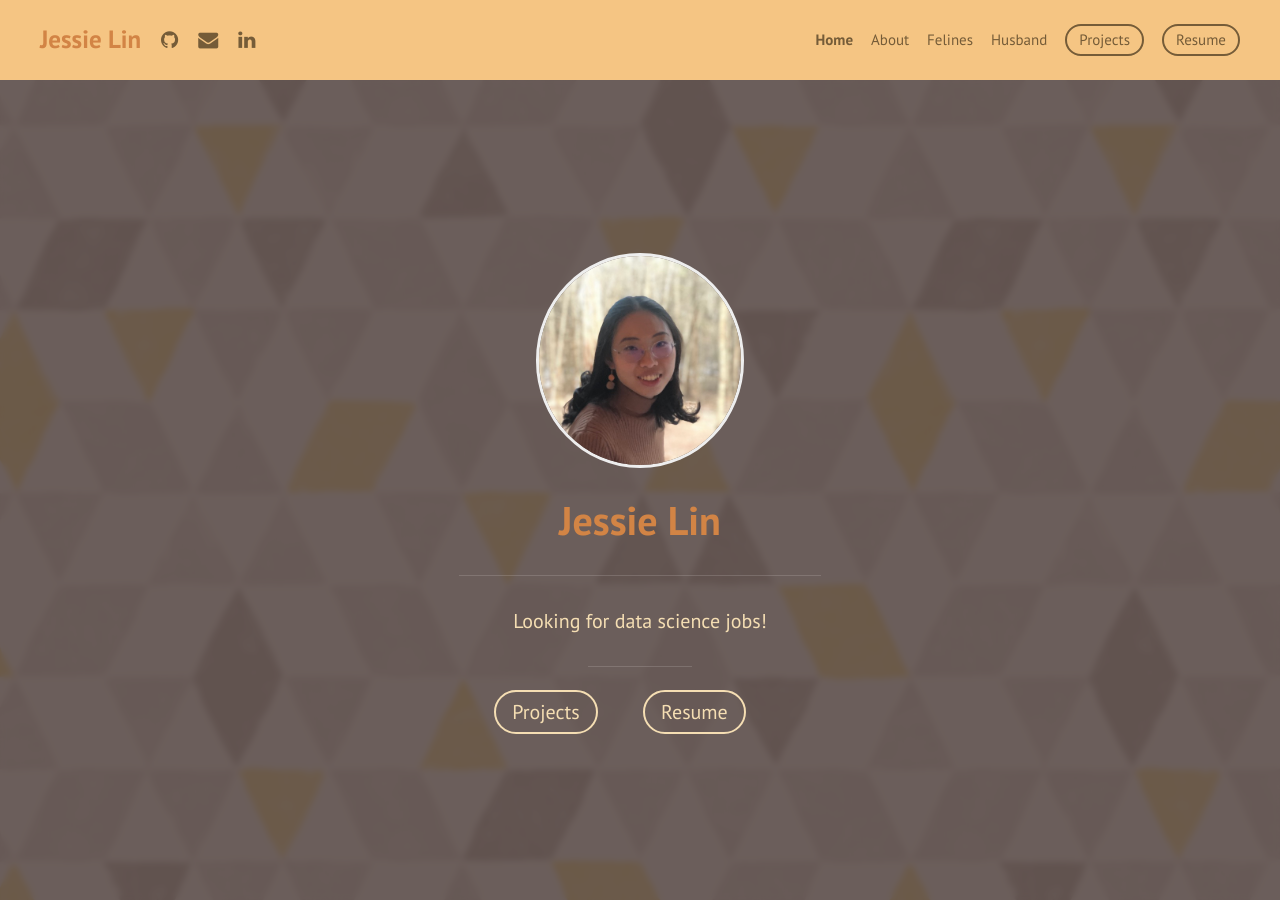
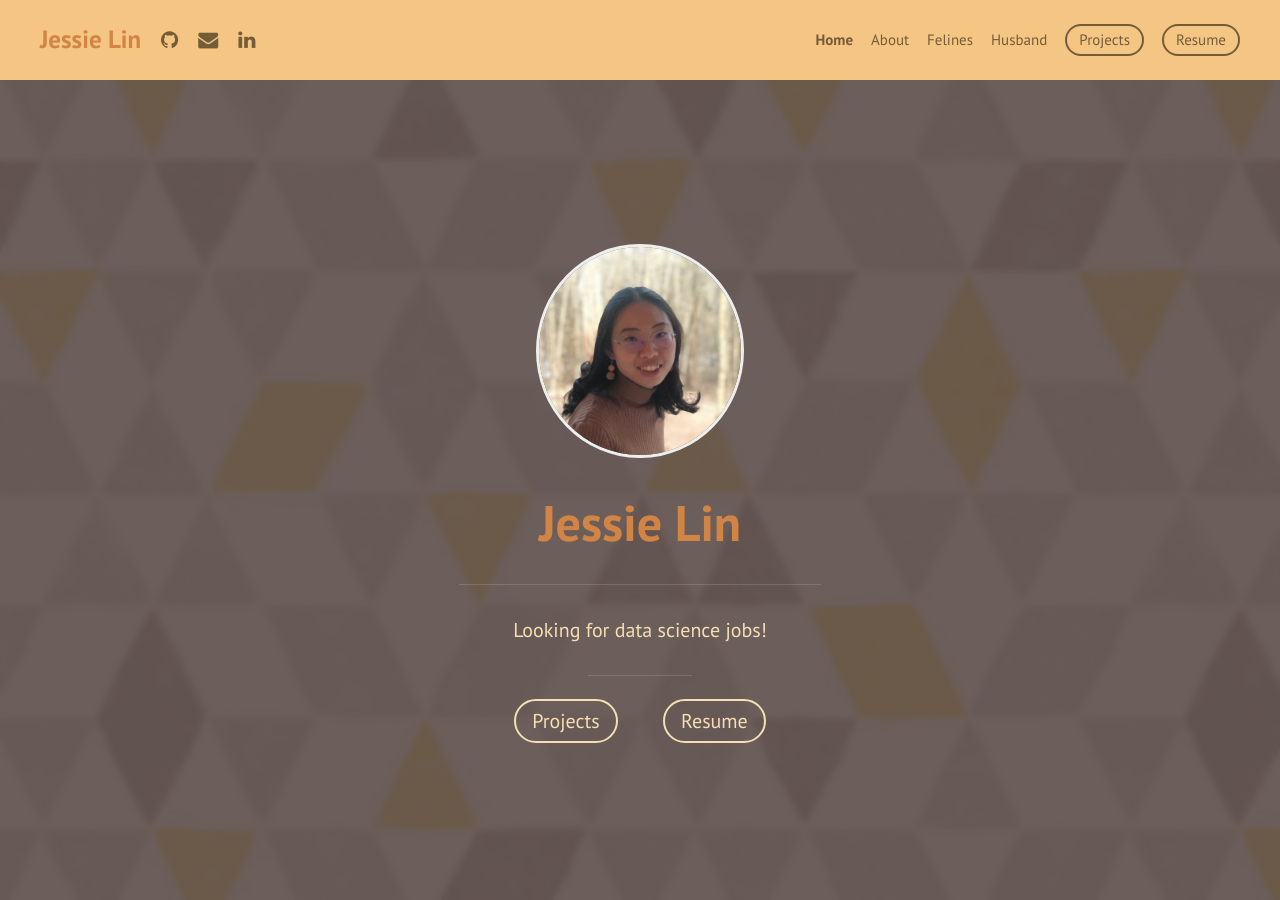
Before and after one commit to Jessie-Jingwen-Lin/Jessie-Jingwen-Lin.github.io, a Jekyll site: the page built from index.html, in a window 1280 px wide and 900 px high. Built offline with Jekyll 4.4.1, drawn with Linux system fonts in a browser that asks for light colours; nearby versions of some CDN libraries; the list of posts is cut into pages by our own code.

Commit message:
Final touches

```diff
--- a/_layouts/index.html
+++ b/_layouts/index.html
@@ -24,7 +24,7 @@
 
       div#grid p.summary {
         color: #515151;
-        font-size: 0.75em;
+        font-size: smaller;
       }
 
       .post-title {
@@ -58,7 +58,7 @@
 
     <style>
       .background-div {
-        background: center/70% url('/public/images/background.jpg');
+        background: center/85% url('/public/images/background.jpg');
         /* background-size: cover; */
         width: 100vw;
         height: calc(100vh - 80px);
@@ -95,6 +95,7 @@
 
       h1.name {
         /* color: wheat; */
+        font-size: 2.5em;
       }
 
       hr {
@@ -127,7 +128,7 @@
 
             <!-- <p></p> -->
 
-            <p class="name">
+            <p class="homepage-description">
               {{ site.description }}
             </p>
 
@@ -141,7 +142,7 @@
             <a
               href="/resume.pdf"
               class="prominent-button"
-              style="margin-right: 2rem; padding-top: 0.35em; padding-bottom: 0.35em;">Resume</a>
+              style="padding-top: 0.35em; padding-bottom: 0.35em;">Resume</a>
           </div>
         </div>
       </div>
```
Also changed, not shown: public/images/background.jpg.
